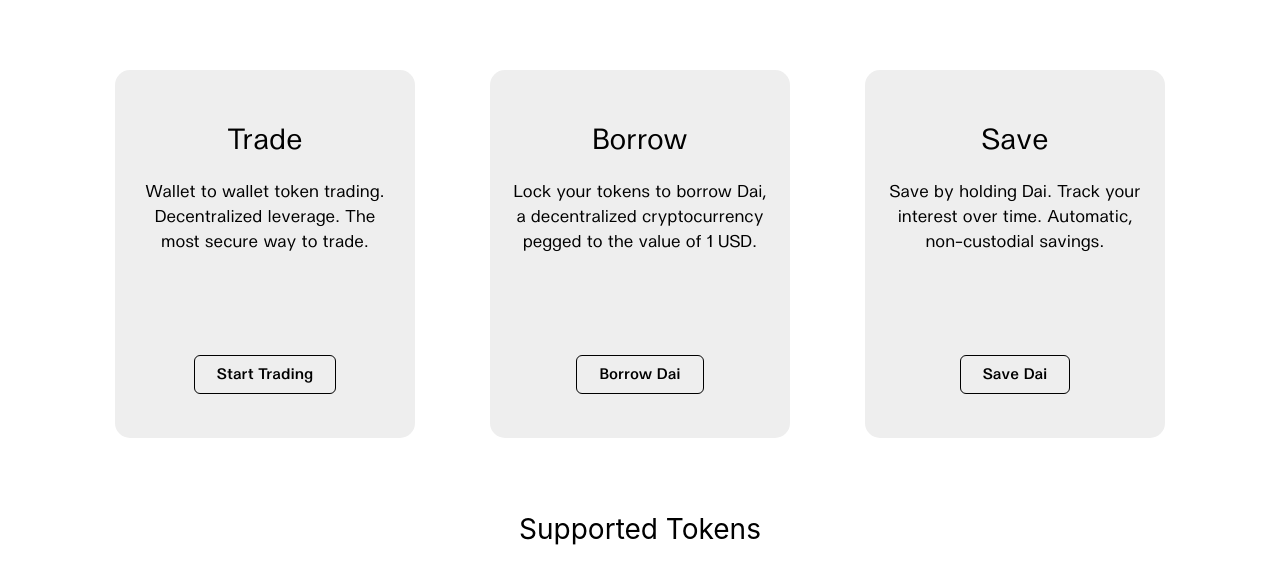
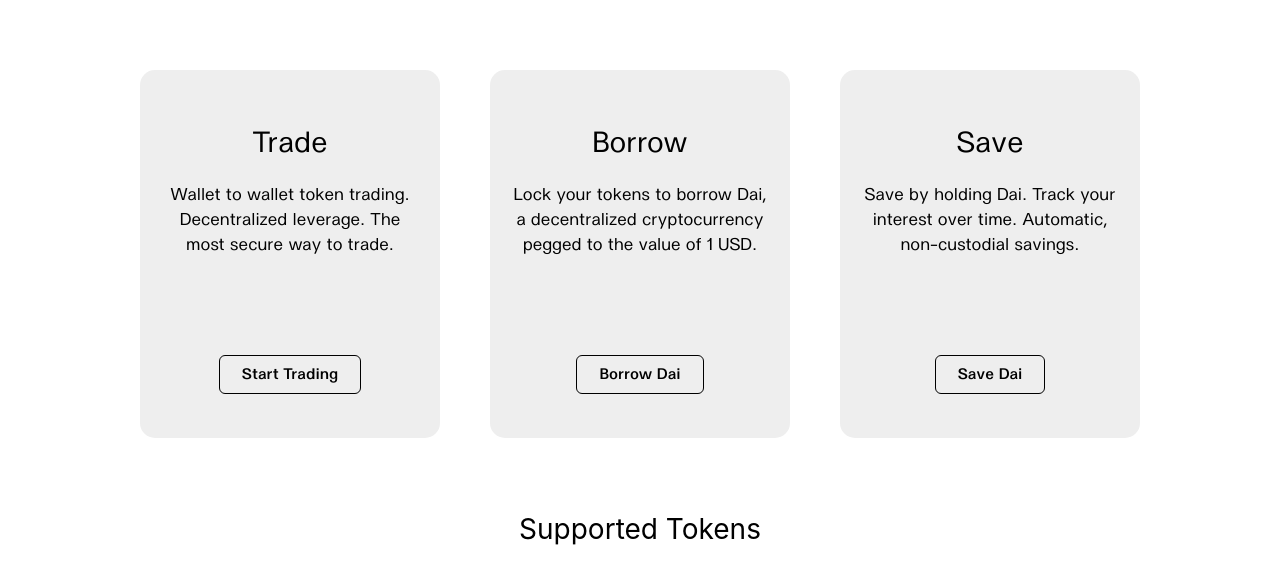
Before and after one commit to cleancoindev/oasis-landing, a Gatsby site: page / in a window 1280 px wide. Shown: the part 217-785 px from the top of the page. Built offline with nearby package versions, Linux system fonts and the light colour scheme; Gatsby itself is replaced by a stand-in of ours.

Commit message:
Fix cards.

```diff
--- a/src/pages/index.css
+++ b/src/pages/index.css
@@ -5,51 +5,10 @@
 }
 
 #cards {
-  width: 1050px;
+  width: 1000px;
   display: flex;
   justify-content: space-between;
   margin: 0 auto;
-}
-
-.card {
-  background-color: #EEEEEE;
-  border-radius: 15px;
-  width: 300px;
-  height: 368px;
-
-  position: relative;
-}
-
-.card .title {
-  font-size: 29px;
-  margin-top: 55px;
-}
-
-.card .description {
-  font-size: 17px;
-  line-height: 25px;
-  margin-top: 27px;
-  margin-right: 23px;
-  margin-left: 23px;
-}
-
-.card .buttonContainer {
-  position: absolute;
-  bottom: 44px;
-  width: 100%;
-}
-
-.card .button {
-  padding-right: 22px;
-  padding-left: 22px;
-  border: 1px solid black;
-  border-radius: 6px;
-  display: inline-block;
-  font-size: 15px;
-  font-weight: 500;
-  box-sizing: border-box;
-  height: 39px;
-  line-height: 34px;
 }
 
 h3 {
--- a/src/pages/index.js
+++ b/src/pages/index.js
@@ -1,5 +1,7 @@
 import React, { useState } from "react"
 import { Link } from "gatsby"
+
+import styled from 'styled-components'
 
 import Layout from "../components/layout"
 import Image from "../components/image"
@@ -103,14 +105,55 @@
   })
 }
 
+const CardContainer = styled.div`
+  background-color: #EEEEEE;
+  border-radius: 15px;
+  width: 300px;
+  height: 368px;
+
+  position: relative;
+
+  .title {
+    font-size: 29px;
+    margin-top: 58px;
+  }
+
+  .description {
+    font-size: 17px;
+    line-height: 25px;
+    margin-top: 27px;
+    margin-right: 23px;
+    margin-left: 23px;
+  }
+
+  .buttonContainer {
+    position: absolute;
+    bottom: 44px;
+    width: 100%;
+  }
+
+  .button {
+    padding-right: 22px;
+    padding-left: 22px;
+    border: 1px solid black;
+    border-radius: 6px;
+    display: inline-block;
+    font-size: 15px;
+    font-weight: 500;
+    box-sizing: border-box;
+    height: 39px;
+    line-height: 34px;
+  }
+`
+
 const Card = ({title, content, buttonText}) => (
-  <div className="card">
+  <CardContainer>
     <div className="title">{title}</div>
     <div className="description">{content}</div>
     <div className="buttonContainer">
       <div className="button">{buttonText}</div>
     </div>
-  </div>
+  </CardContainer>
 )
 
 const IndexPage = () => (
```
